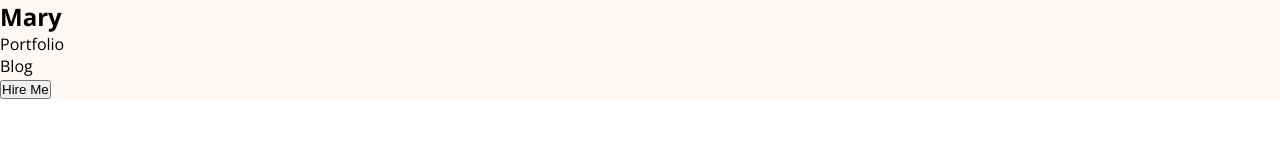
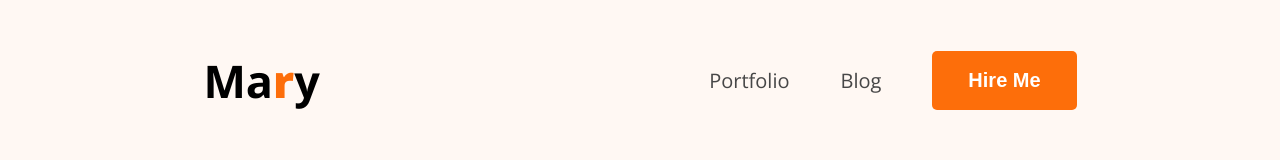
Before and after one commit to SaymaYadnin/hero-dev-code, a plain HTML site: page index.html in a window 1280 px wide. Drawn offline with nearby package versions, Linux system fonts and the light colour scheme.

Commit message:
check github uploading

```diff
--- a/index.html
+++ b/index.html
@@ -9,16 +9,18 @@
 <link href="https://fonts.googleapis.com/css2?family=Open+Sans:ital,wght@0,300..800;1,300..800&display=swap" rel="stylesheet">
 <link rel="stylesheet" href="styles/portfolio.css">
 </head>
+
 <body class="font-open-sans">
     <header>
         <nav>
             <div class="logo">
-                <h2>Mary</h2>
+                <h2>Ma<span class="color-orange">r</span>y</h2>
             </div>
-            <ul>
-                <li><a href=""></a>Portfolio</li>
-                <li><a href=""></a>Blog</li>
-                <li><button>Hire Me</button></li>
+
+            <ul class="menu">
+                <li><a href="">Portfolio</a></li>
+                <li><a href="">Blog</a></li>
+                <li><button class="btn">Hire Me</button></li>
             </ul>
         </nav>
     </header>
--- a/styles/portfolio.css
+++ b/styles/portfolio.css
@@ -1,12 +1,59 @@
-*{
+* {
     margin: 0;
     padding: 0;
     box-sizing: border-box;
 }
-.font-open-sans{
-  font-family: "Open Sans", sans-serif;
-  font-optical-sizing: auto;
+
+/* shared style */
+.font-open-sans {
+     font-family: "Open Sans", sans-serif;
+     font-optical-sizing: auto;
 }
-header{
+
+.logo h2 {
+   font-size: 45px;
+}
+
+.color-orange {
+    color: #fd6e0a;
+    font-weight: 900;
+}
+
+.btn {
+    background-color: #fd6e0a;
+    border: none;
+    padding: 18px 36px;
+    border-radius: 5px;
+    font-size: 20px;
+    font-weight: bold;
+    color: white;
+}
+
+/* main style */
+header {
     background-color: #fff8f3;
+    padding: 50px;
 }
+
+nav {
+    width: 74%;
+    max-width: 1140px;
+    /* border: 1px solid red; */
+    margin: 0 auto;   /* margin 0 means se upore niche pabe 0px and auto means se left right e auto margin niye middle e chole ashbe */
+    display: flex;
+    justify-content: space-between;
+    align-items: center;
+}
+
+nav .menu {
+    display: flex;
+    list-style-type: none;
+    gap: 51px;
+    align-items: center;
+}
+
+nav .menu a {
+    font-size: 20px;
+    color: #474747;
+    text-decoration: none;
+}
```
